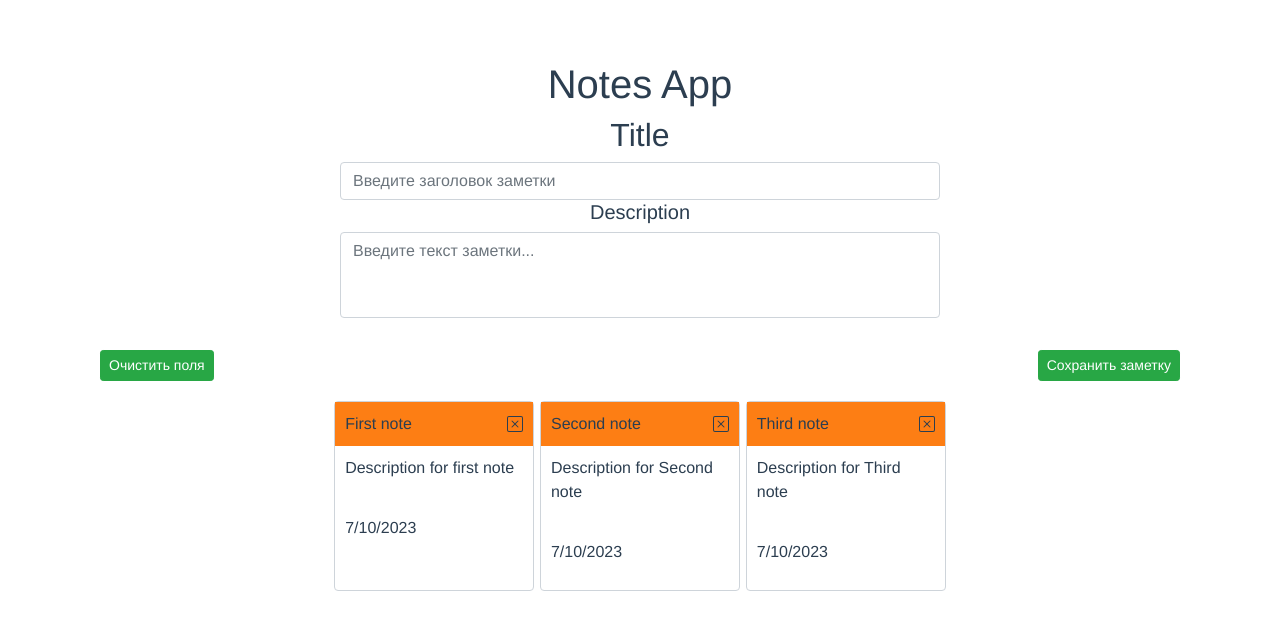
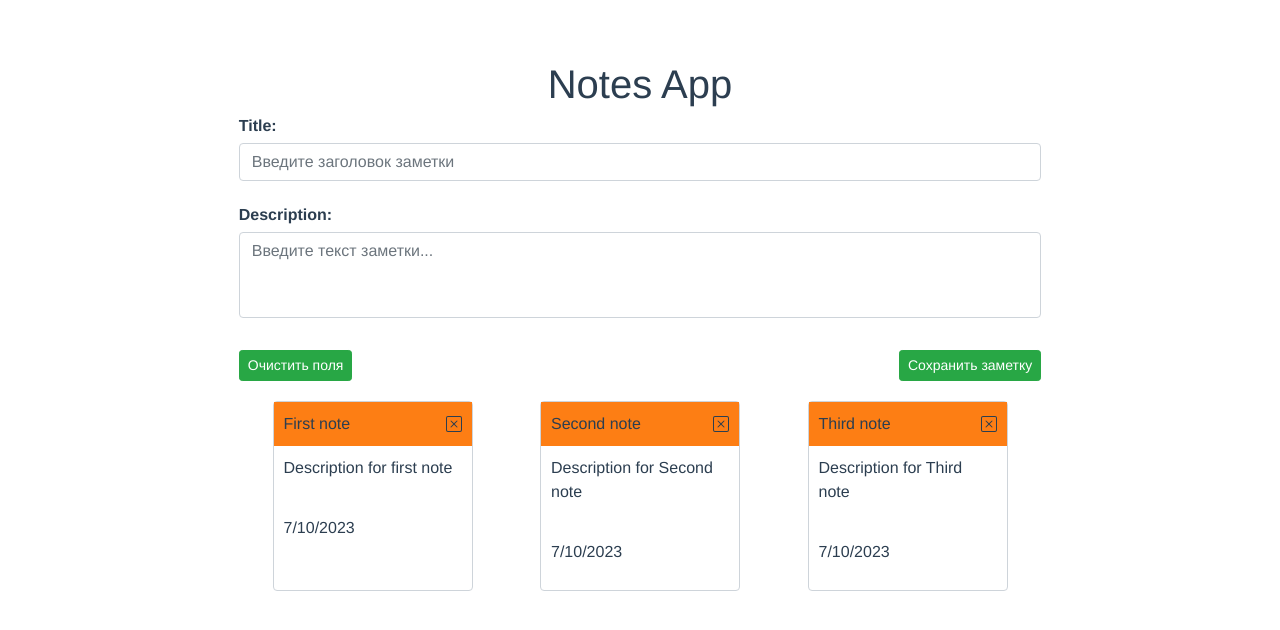
Before and after one commit to Siskinbird/vue-notes-2.0, a Vue app: page / in a window 1280 px wide. Shown: the top 630 px of the page. Built offline with nearby package versions, Linux system fonts and the light colour scheme.

Commit message:
add: some new styles

```diff
--- a/src/App.vue
+++ b/src/App.vue
@@ -2,14 +2,14 @@
   <div id="app">
     <div class="container-sm">
       <div class="row-md">
-        <div class='col-7 m0-auto'>
+        <div class='col-9 m0-auto'>
           <h1>{{ title }}</h1>
 
           <Message v-if="message" :message="message" :showDismiss="showDismiss"/>
         </div>
 
 
-        <div class='col-12 m0-auto'>
+        <div class='col-9 m0-auto'>
           <!--new note-->
 
           <NewNote
@@ -20,7 +20,7 @@
         </div>
 
 
-          <div class='col-7 m0-auto'>
+          <div class='col-9 m0-auto'>
 
           <!--notes-->
           <Notes
--- a/src/components/NewNote.vue
+++ b/src/components/NewNote.vue
@@ -1,17 +1,19 @@
 <template>
   <div class="new-note ">
     <div class="note-title">
-      <h2>Title</h2>
+      <h5 class="title">Title:</h5>
       <b-form-input
+          class="m0-auto"
           v-model="note.title"
           type="text"
           placeholder="Введите заголовок заметки">
       </b-form-input>
     </div>
-
-    <h5 class="pt-20 pb-20">Description</h5>
+  <br/>
+    <h5 class="description">Description:</h5>
     <div>
       <b-form-textarea
+          class="m0-auto"
           id="textarea"
           v-model="note.description"
           placeholder="Введите текст заметки..."
@@ -29,7 +31,6 @@
           <b-button @click="addNote" variant="success" size="sm">Сохранить заметку</b-button>
         </div>
       </div>
-
     </div>
   </div>
 </template>
@@ -58,7 +59,17 @@ export default {
 </script>
 <style lang="scss">
 .form-control {
-  margin: 0 auto;
-  max-width: 600px;
+  //margin-top: 20px;
 }
+.description, .title {
+  //margin-top: 10px;
+  //margin-bottom: 10px;
+  text-align: left;
+  font-weight: 600;
+  font-size: 16px;
+}
+h5 {
+
+}
+
 </style>
```
